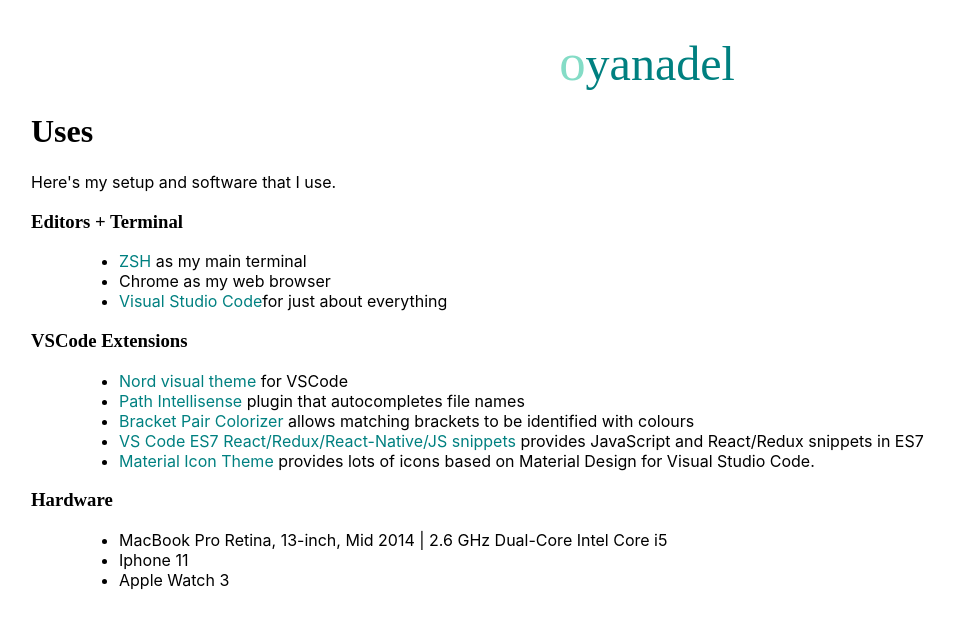
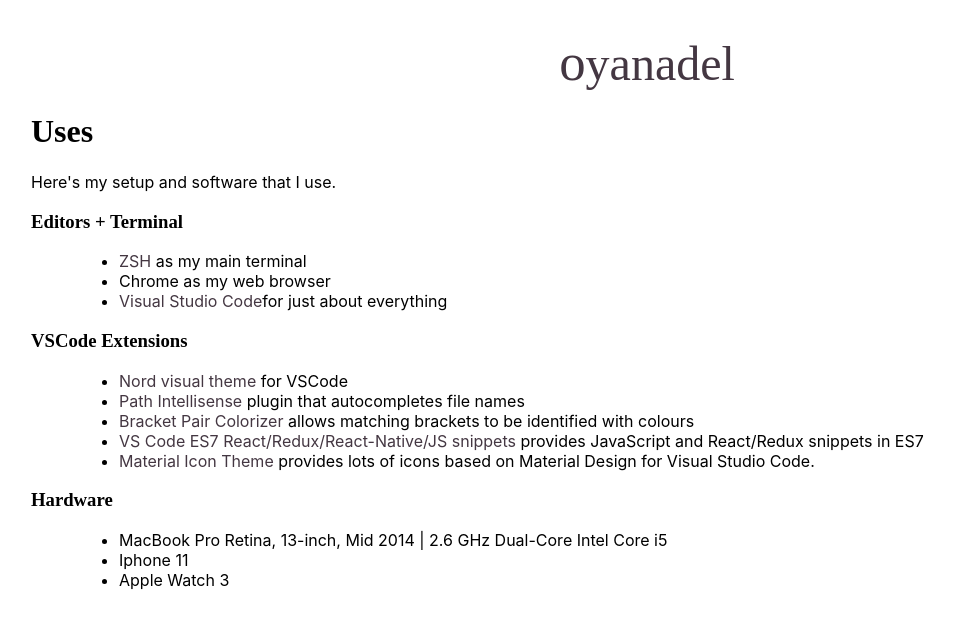
Before and after one commit to Aereli/Portfolio-React, a React (Create React App) app: page /uses in a window 1280 px wide. In both pictures the pointer is over the element 589 px from the left and 59 px from the top of the page. Shown: the top 628 px of the page, without its empty margins (17-971 px from the left). Built offline with nearby package versions, Linux system fonts and the light colour scheme; a web font is replaced by a local one.

Commit message:
change color pallete

```diff
--- a/src/index.css
+++ b/src/index.css
@@ -21,20 +21,20 @@
 
 .each-letter-lrg:hover {
   transition: color 0s;
-  color:green;
+  color: #443742;
   font-size: 3.3rem;
 }
 
 .each-letter-lrg:nth-child(1n):hover{
-  color: #84DCC6;
+  color: #443742;
 }
 
 .each-letter-lrg:nth-child(2n):hover{
-  color: #3f4f94;
+  color: #B3CBB9;
 }
 
 .each-letter-lrg:nth-child(3n):hover{
-  color: #FFA69E;
+  color: #DCCCA3;
 }
 
 
@@ -44,18 +44,18 @@
 
 .each-letter-sml:hover {
   transition: color 0s;
-  color:green;
+  color: #443742;
   font-size: 2rem;
 }
 
 .each-letter-sml:nth-child(1n):hover{
-  color: #84DCC6;
+  color: #443742;
 }
 
 .each-letter-sml:nth-child(2n):hover{
-  color: #3f4f94;
+  color: #B3CBB9;
 }
 
 .each-letter-sml:nth-child(3n):hover{
-  color: #FFA69E;
+  color: #DCCCA3;
 }
--- a/src/stylesheets/home.css
+++ b/src/stylesheets/home.css
@@ -64,13 +64,13 @@
 }
 
 .footer-github:hover {
-  color: #84DCC6;
+  color: #443742;
   width: 40px;
   height: 40px;
 }
 
 .footer-github:touch-action{
-  color: #84DCC6;
+  color: #443742;
   width: 40px;
   height: 40px;
 }
--- a/src/stylesheets/uses.css
+++ b/src/stylesheets/uses.css
@@ -7,7 +7,7 @@
 
 a{
   /* text-decoration: none; */
-  color: teal;
+  color: #443742;
 }
 
 ul{
```
